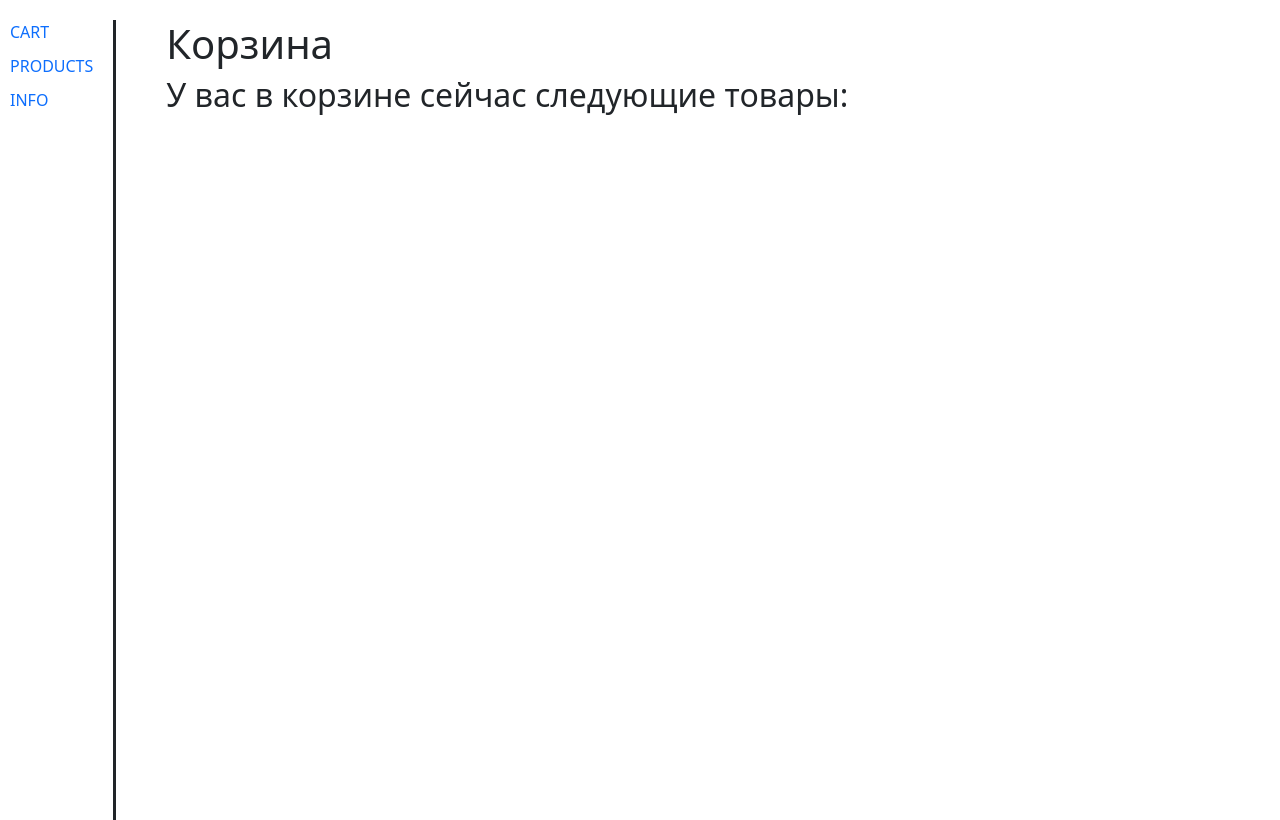
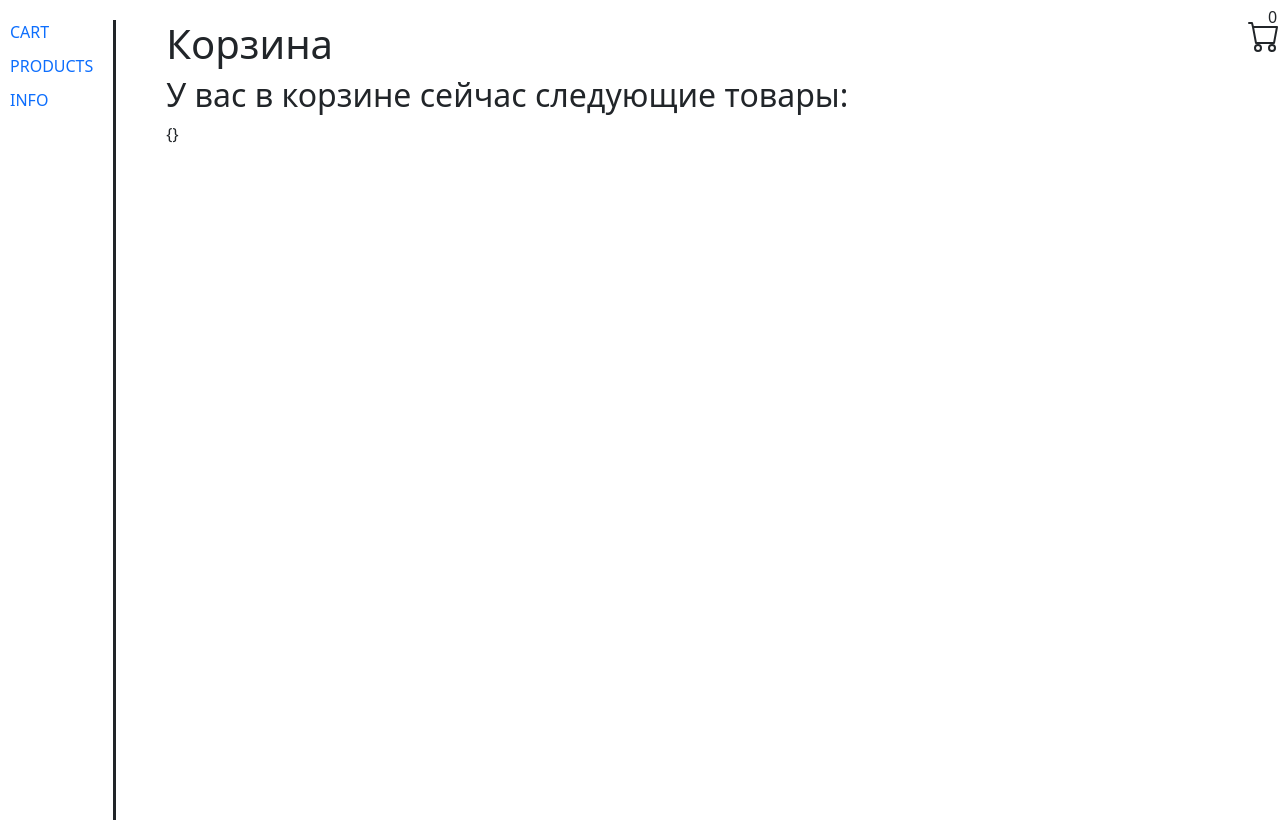
Before and after one commit to LostVillain1/vue_route_ht, a Vue app: page /cart in a window 1280 px wide. Built offline with nearby package versions, Linux system fonts and the light colour scheme.

Commit message:
edited Cart and Product comp

```diff
--- a/src/App.vue
+++ b/src/App.vue
@@ -12,19 +12,36 @@
           <router-link to="/products" tag="a">INFO</router-link>
         </div>
       </div>
-      <router-view />
+      <div class="products">
+        <router-view />
+        <div class="cart">
+          <div class="cart__amount">
+            {{ products }}
+          </div>
+          <svg xmlns="http://www.w3.org/2000/svg" width="32" height="32" fill="currentColor" class="bi bi-cart" viewBox="0 0 16 16">
+            <path d="M0 1.5A.5.5 0 0 1 .5 1H2a.5.5 0 0 1 .485.379L2.89 3H14.5a.5.5 0 0 1 .491.592l-1.5 8A.5.5 0 0 1 13 12H4a.5.5 0 0 1-.491-.408L2.01 3.607 1.61 2H.5a.5.5 0 0 1-.5-.5zM3.102 4l1.313 7h8.17l1.313-7H3.102zM5 12a2 2 0 1 0 0 4 2 2 0 0 0 0-4zm7 0a2 2 0 1 0 0 4 2 2 0 0 0 0-4zm-7 1a1 1 0 1 1 0 2 1 1 0 0 1 0-2zm7 0a1 1 0 1 1 0 2 1 1 0 0 1 0-2z"/>
+          </svg>
+        </div>
+      </div>
+
     </div>
   </div>
 </template>
 
 <script>
 
-import ProductList from './components/ProductList.vue'
-import Cart from './components/Cart.vue'
+// import ProductList from './components/ProductList.vue'
+// import Cart from './components/Cart.vue'
+import { mapGetters } from 'vuex';
 
 export default {
   name: 'App',
   computed: {
+    ...mapGetters('cart',
+    {
+      products: 'productsAmount'
+    }
+    )
   }
 }
 </script>
@@ -54,4 +71,20 @@ export default {
   .nav__item {
     margin-bottom: 10px;
   }
+
+  .products{
+    display: flex;
+    flex-direction: row;
+    justify-content: space-between;
+    width: 100%;
+  }
+
+  .cart {
+    position: relative;
+  }
+  .cart__amount {
+    position: absolute;
+    left: 20px;
+    top: -15px;
+  }
 </style>
--- a/src/components/Cart.vue
+++ b/src/components/Cart.vue
@@ -1,15 +1,25 @@
 <template>
-  <div class="hello">
+  <div class="cart">
     <h1>Корзина</h1>
     <h2>У вас в корзине сейчас следующие товары:</h2>
+    {{ amountOfUniqueProducts }}
   </div>
 </template>
 
 <script>
+
+import { mapGetters } from 'vuex';
+
 export default {
   props: {
     msg: String
-  }
+  },
+  computed: {
+    ...mapGetters('cart',
+    {
+        amountOfUniqueProducts: 'amountOfUniqueProducts',
+    })
+  },
 }
 </script>
 
--- a/src/components/Product.vue
+++ b/src/components/Product.vue
@@ -1,4 +1,39 @@
-<!-- eslint-disable vue/multi-word-component-names -->
 <template>
-    <div>ПРИВЕТ</div>
+    <div class="card">
+        <img class="card-img-top" :src="product.photo"  alt="Card image cap">
+        <div class="card-body">
+            <h5 class="card-title">{{product.model}}</h5>
+            <div class="card__buttons">{{product.price}} рублей </div>
+        </div>
+    </div>
 </template>
+<script>
+
+
+
+export default {
+  name: 'Product',
+  computed: {
+    product() {
+        return this.$store.getters['products/product'](this.productId)
+    },
+    productId() {
+        return this.$route.params.id
+    }
+  }
+}
+
+
+</script>
+
+<style scoped>
+
+.card-img-top{
+        height: 200px;
+    }
+.card {
+
+    width: 18rem
+}
+
+</style>
--- a/src/components/ProductList.vue
+++ b/src/components/ProductList.vue
@@ -7,13 +7,17 @@
                 class="card">
                 <img class="card-img-top" :src="product.photo" alt="Card image cap">
                 <div class="card-body">
-                    <h5 class="card-title">{{product.model}}</h5>
+                    <router-link :to="{ name: 'product', params: { id: product.id } }"><h5 class="card-title">{{product.model}}</h5></router-link>
                     <div class="card__buttons">
                         <a href="" class="btn btn-primary"
-                        @click.prevent="addProduct(product.id)">
+                        @click.prevent="addProduct(product)">
                             Order
                         </a>
-                        <button type="button" class="btn btn-danger">Remove</button>
+                        <button type="button"
+                                class="btn btn-danger"
+                                @click="removeProduct(product)">
+                            Remove
+                        </button>
                     </div>
                 </div>
             </div>
--- a/src/routes.js
+++ b/src/routes.js
@@ -5,6 +5,7 @@ Vue.use(VueRouter);
 
 import ProductList from './components/ProductList'
 import Cart from './components/Cart'
+import Product from './components/Product'
 
 const routes = [{
         path: '', //main page
@@ -12,10 +13,18 @@ const routes = [{
     },
     {
         path: '/products',
+        name: 'products',
         component: ProductList
     },
     {
+        path: '/products/:id',
+        name: 'product',
+        component: Product,
+        props: true
+    },
+    {
         path: '/cart',
+        name: 'cart',
         component: Cart
     },
     {
--- a/src/store/modules/cart.js
+++ b/src/store/modules/cart.js
@@ -6,15 +6,28 @@ export default {
     getters: {
         products(state) {
             return state.products
+        },
+        productsAmount(state) {
+            return state.products.length
+        },
+        amountOfUniqueProducts(state) {
+            const assocProducts = {};
+            state.products.forEach(function(product) {
+                assocProducts[product.model] = (assocProducts[product.model] || 0) + 1;
+            });
+            return assocProducts
         }
     },
     mutations: {
-        addProduct(state, id_product) {
-            state.products.push(id_product);
+        addProduct(state, product) {
+            state.products.push(product);
         },
-        removeProduct(state, id_product) {
+        removeProduct(state, product) {
+            const itemIndex = state.products.indexOf(product);
+            if (itemIndex > -1) {
+                state.products.splice(itemIndex, 1);
+            }
 
-            state.products.p
         }
     },
     actions: {
--- a/src/store/modules/products.js
+++ b/src/store/modules/products.js
@@ -1,8 +1,7 @@
 export default {
     namespaced: true,
     state: {
-        products: [
-            {
+        products: [{
                 id: 1,
                 model: 'Iphone 12',
                 price: 60000,
@@ -23,8 +22,12 @@ export default {
         ],
     },
     getters: {
-        products(state){
+        products(state) {
             return state.products
+        },
+        product: (state) => (id) => {
+            const [product] = state.products.filter(product => product.id === id);
+            return product
         }
     },
     mutations: {
```
Also changed, not shown: 1 other file (tests, documents, lock files or other folders). Lines whose indentation alone changed are shown as unchanged.
